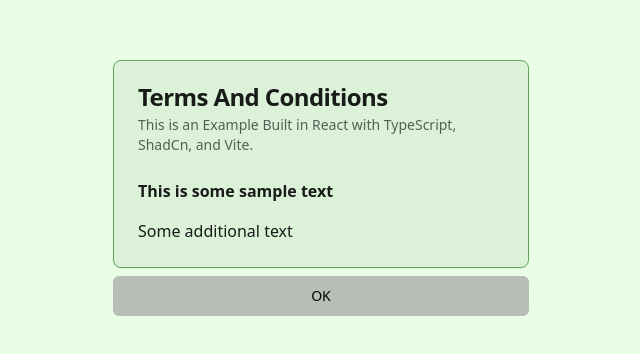
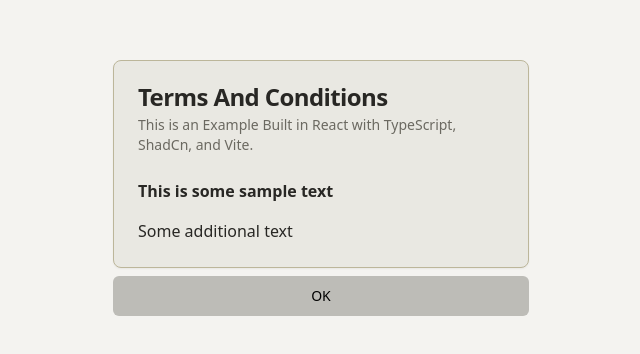
Before and after one commit to zbaker94/react-vite-ts-starter, a React (Vite) app: page / in a window 1280 px wide. Shown: the part 212-566 px from the top of the page, without its empty margins (319-959 px from the left). Built offline with nearby package versions, Linux system fonts and the light colour scheme.

Commit message:
update theme and add theme provider info to README

```diff
--- a/src/index.css
+++ b/src/index.css
@@ -5,50 +5,52 @@
 
 
 
+
   :root  {
-  --background: 115 100% 95%;
-  --foreground: 115 5% 0%;
-  --card: 115 50% 90%;
-  --card-foreground: 115 5% 10%;
-  --popover: 115 100% 95%;
-  --popover-foreground: 115 100% 0%;
-  --primary: 115 4% 73%;
+    --background: 49 15% 95%;
+    --foreground: 49 5% 10%;
+    --card: 49 15% 90%;
+    --card-foreground: 49 5% 15%;
+    --popover: 49 15% 95%;
+    --popover-foreground: 49 95% 10%;
+    --primary: 49 4% 73%;
     --primary-foreground: 0 0% 0%;
-  --secondary: 115 30% 70%;
+    --secondary: 49 15% 70%;
     --secondary-foreground: 0 0% 0%;
-  --muted: 77 30% 85%;
-  --muted-foreground: 115 5% 35%;
-  --accent: 77 30% 80%;
-  --accent-foreground: 115 5% 10%;
-  --destructive: 0 100% 30%;
-  --destructive-foreground: 115 5% 90%;
-  --border: 115 30% 50%;
-  --input: 115 30% 18%;
-  --ring: 115 4% 73%;
+    --muted: 11 15% 85%;
+    --muted-foreground: 49 5% 40%;
+    --accent: 11 15% 80%;
+    --accent-foreground: 49 5% 15%;
+    --destructive: 0 50% 50%;
+    --destructive-foreground: 49 5% 90%;
+    --border: 49 20% 67%;
+    --input: 49 20% 50%;
+    --ring: 49 4% 73%;
     --radius: 0.5rem;
   }
   .dark  {
-  --background: 115 50% 5%;
-  --foreground: 115 5% 90%;
-  --card: 115 50% 0%;
-  --card-foreground: 115 5% 90%;
-  --popover: 115 50% 5%;
-  --popover-foreground: 115 5% 90%;
-  --primary: 115 4% 73%;
+    --background: 49 15% 10%;
+    --foreground: 49 5% 90%;
+    --card: 49 15% 10%;
+    --card-foreground: 49 5% 90%;
+    --popover: 49 15% 5%;
+    --popover-foreground: 49 5% 90%;
+    --primary: 49 4% 73%;
     --primary-foreground: 0 0% 0%;
-  --secondary: 115 30% 10%;
+    --secondary: 49 15% 20%;
     --secondary-foreground: 0 0% 100%;
-  --muted: 77 30% 15%;
-  --muted-foreground: 115 5% 60%;
-  --accent: 77 30% 15%;
-  --accent-foreground: 115 5% 90%;
-  --destructive: 0 100% 30%;
-  --destructive-foreground: 115 5% 90%;
-  --border: 115 30% 18%;
-  --input: 115 30% 18%;
-  --ring: 115 4% 73%;
+    --muted: 11 15% 25%;
+    --muted-foreground: 49 5% 65%;
+    --accent: 11 15% 25%;
+    --accent-foreground: 49 5% 90%;
+    --destructive: 0 50% 50%;
+    --destructive-foreground: 49 5% 90%;
+    --border: 49 20% 50%;
+    --input: 49 20% 50%;
+    --ring: 49 4% 73%;
     --radius: 0.5rem;
   }
+
 
 
 
```
Also changed, not shown: 1 other file (tests, documents, lock files or other folders). Lines whose indentation alone changed are shown as unchanged.
